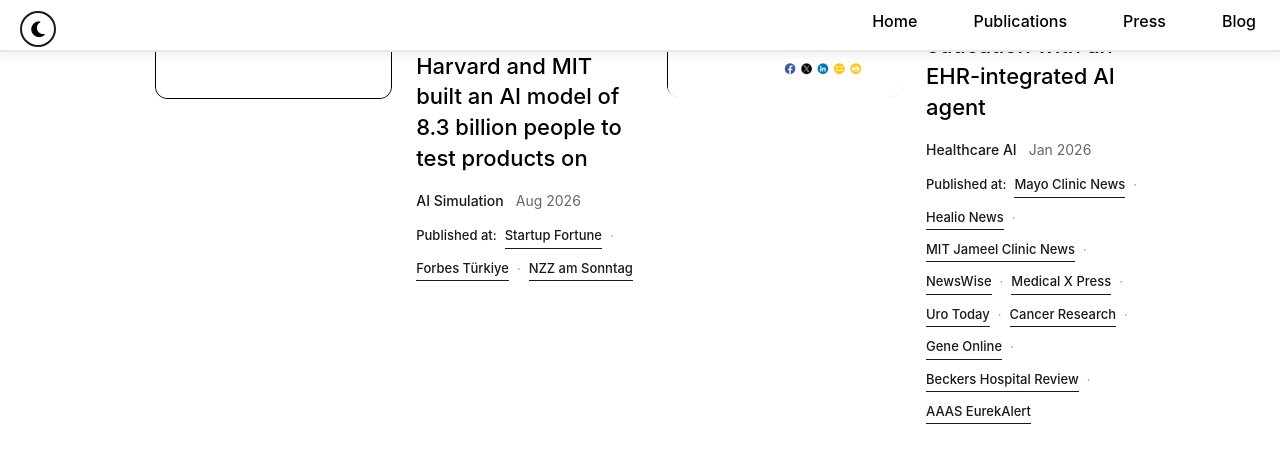
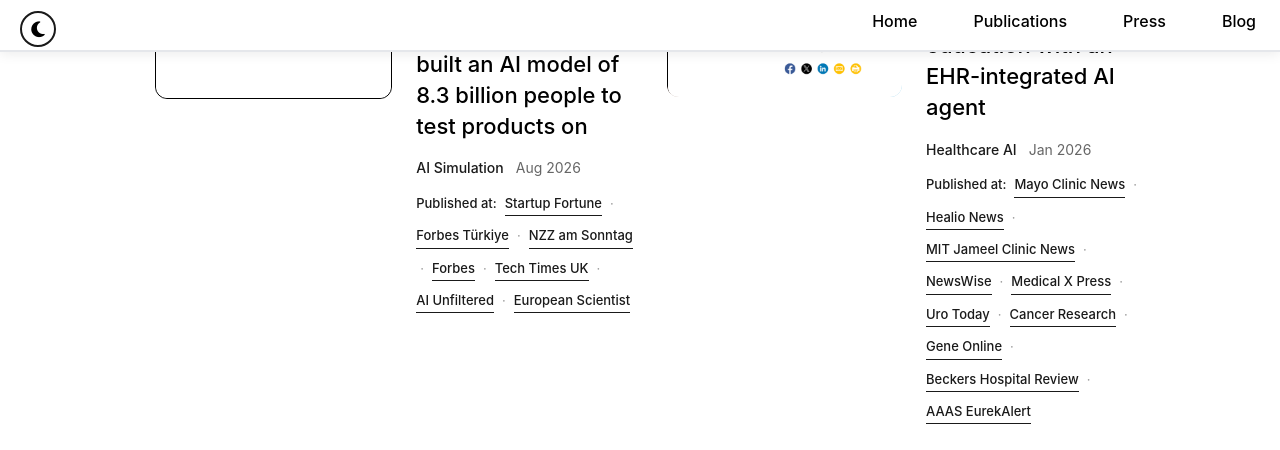
Before and after one commit to YuexingHao/Yuexing-Hao, a Jekyll site: the page built from pages/press.html, in a window 1280 px wide and 900 px high, scrolled down 381 px, cut to the strip 0-450 px from the top of the window. Built offline with Jekyll 4.4.1, drawn with Linux system fonts in a browser that asks for light colours; nearby versions of some CDN libraries; library files that are not in the unit come from our copies; a style sheet for code colours, icons or effects is not loaded.

Commit message:
Press: add Forbes, Tech Times UK, AI Unfiltered, European Scientist to MatrAIx card; add European Scientist to news
Co-Authored-By: Claude Fable 5.1 <noreply@anthropic.com>

```diff
--- a/pages/press.html
+++ b/pages/press.html
@@ -329,7 +329,11 @@ permalink: /press/
           <span class="press-outlets-label">Published at:</span>
           <a href="https://startupfortune.com/harvard-and-mit-built-an-ai-model-of-83-billion-people-to-test-products-on/" target="_blank">Startup Fortune</a><span class="outlet-separator">·</span>
           <a href="https://www.forbes.com.tr/saglik/hastaya-dokunmadan-once-8-3-milyar-kez-denemek-sagligin-yeni-test-dunyasi-matraix" target="_blank">Forbes Türkiye</a><span class="outlet-separator">·</span>
-          <a href="https://www.nzz.ch/nzz-am-sonntag/report-und-debatte/die-ki-vermessung-der-menschheit-unsere-acht-milliarden-doppelgaenger-ld.10019342" target="_blank">NZZ am Sonntag</a>
+          <a href="https://www.nzz.ch/nzz-am-sonntag/report-und-debatte/die-ki-vermessung-der-menschheit-unsere-acht-milliarden-doppelgaenger-ld.10019342" target="_blank">NZZ am Sonntag</a><span class="outlet-separator">·</span>
+          <a href="https://www.forbes.com/sites/lanceeliot/2026/08/26/using-eight-billion-ai-personas-for-psychology-research-has-its-ups-and-downs/" target="_blank">Forbes</a><span class="outlet-separator">·</span>
+          <a href="https://www.techtimes.co.uk/harvard-mit-matraix-simulating-global-human-behavior-1808459" target="_blank">Tech Times UK</a><span class="outlet-separator">·</span>
+          <a href="https://blog.aiunfiltered.dev/p/from-synthetic-users-to-simulated" target="_blank">AI Unfiltered</a><span class="outlet-separator">·</span>
+          <a href="https://www.europeanscientist.com/en/features/the-superpower-will-simulate-the-world/" target="_blank">European Scientist</a>
         </div>
       </div>
     </div>
```
Also changed, not shown: _includes/news.md (+1 -1 lines).
